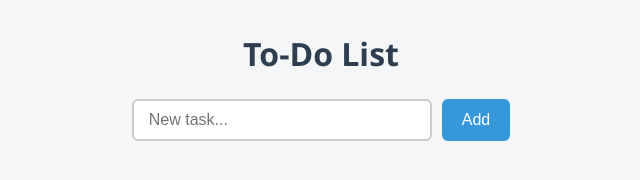
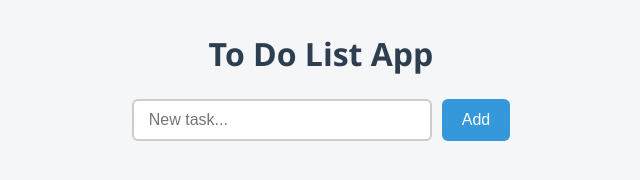
Before and after one commit to moreajay/cicd-pipeline, a website: page public/index.html in a window 1280 px wide. Shown: the whole page, without its empty margins (319-959 px from the left). Drawn offline with Linux system fonts and the light colour scheme; no server answers.

Commit message:
todo list title updated

```diff
--- a/public/index.html
+++ b/public/index.html
@@ -122,7 +122,7 @@
 
 </head>
 <body>
-    <h1>To-Do List</h1>
+    <h1>To Do List App</h1>
     <form id="todo-form">
         <input type="text" id="task-input" placeholder="New task..." required>
         <button type="submit">Add</button>
```
